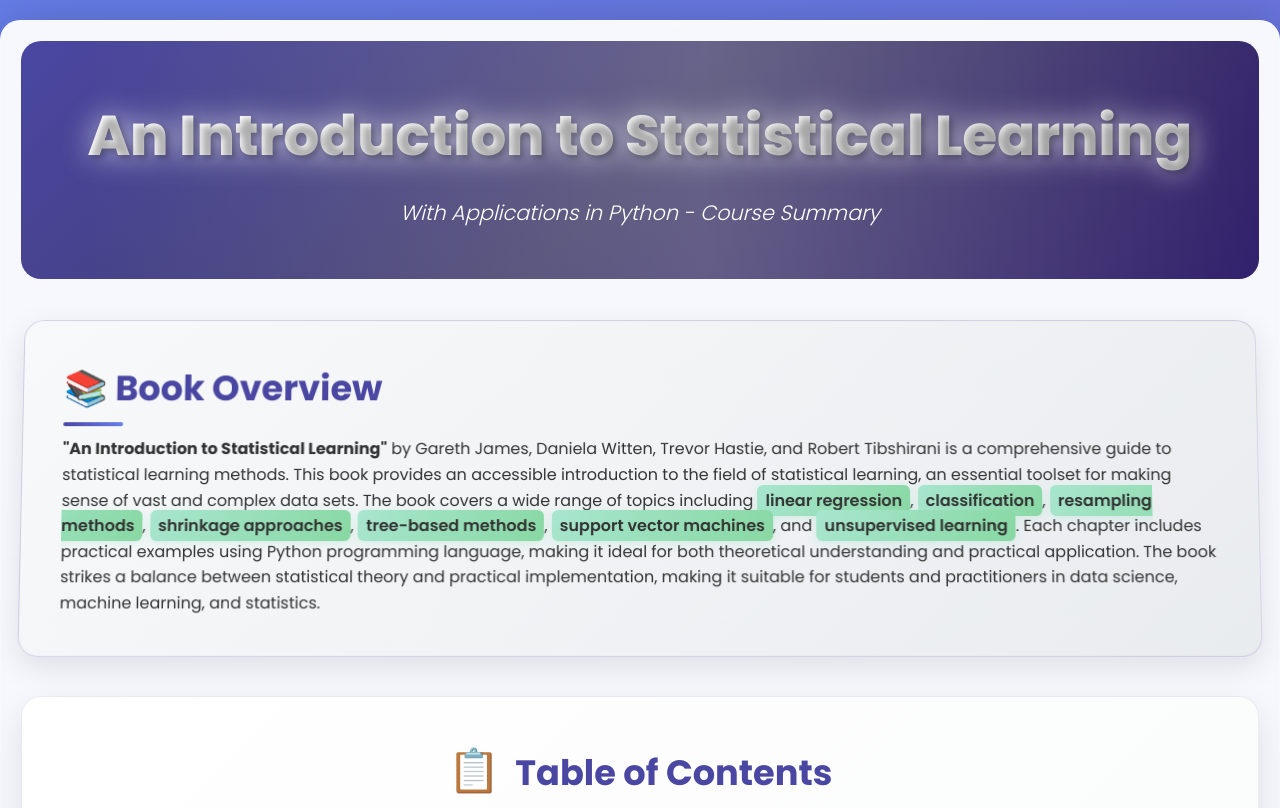
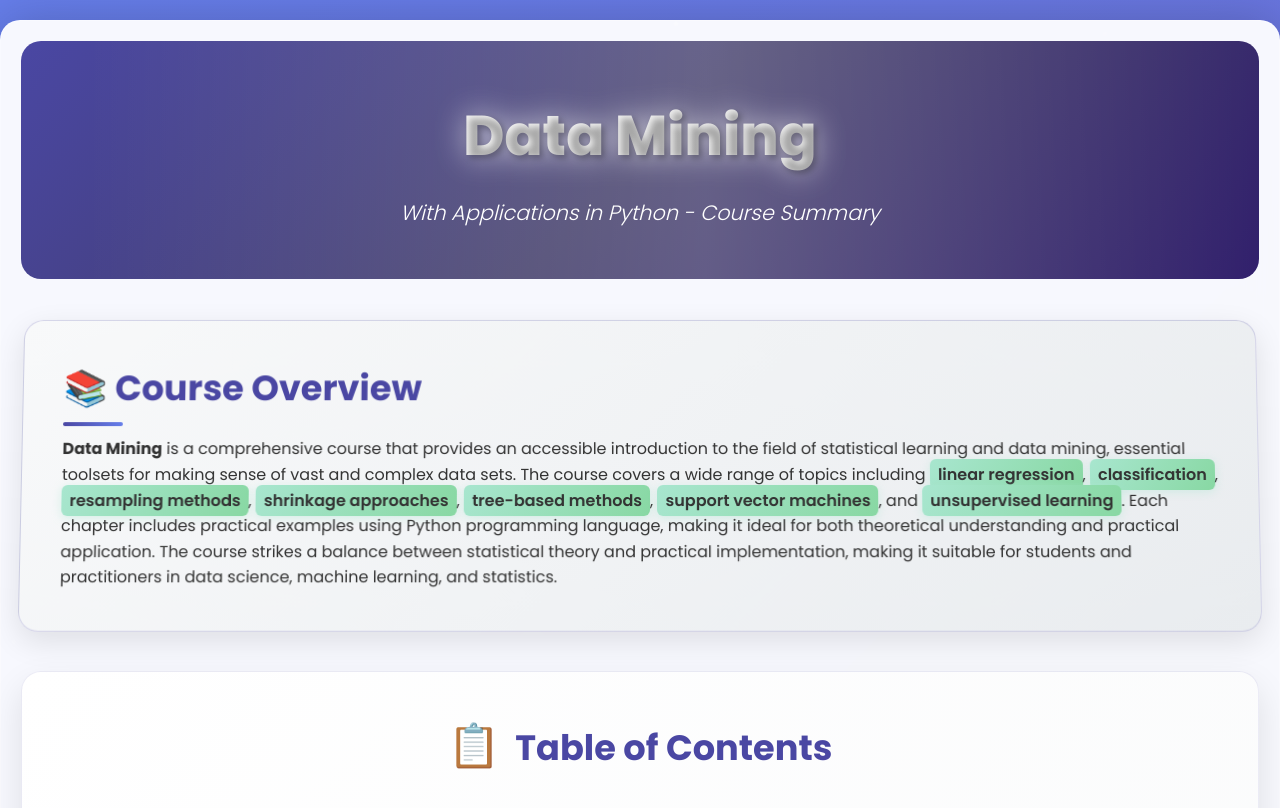
Before and after one commit to kervis008/Data_Mining, a plain HTML site: page index.html in a window 1280 px wide. Shown: the top 808 px of the page. Drawn offline with Linux system fonts and the light colour scheme.

Commit message:
index.html

```diff
--- a/index.html
+++ b/index.html
@@ -3,7 +3,7 @@
 <head>
     <meta charset="UTF-8">
     <meta name="viewport" content="width=device-width, initial-scale=1.0">
-    <title>Introduction to Statistical Learning - Course Summary</title>
+    <title>Data Mining - Course Summary</title>
     <style>
         @import url('https://fonts.googleapis.com/css2?family=Poppins:wght@300;400;500;600;700;800&display=swap');
 
@@ -621,14 +621,14 @@
 
     <div class="container">
         <header>
-            <h1>An Introduction to Statistical Learning</h1>
+            <h1>Data Mining</h1>
             <p class="subtitle">With Applications in Python - Course Summary</p>
         </header>
 
         <section class="overview">
-            <h2>📚 Book Overview</h2>
+            <h2>📚 Course Overview</h2>
             <p>
-                <strong>"An Introduction to Statistical Learning"</strong> by Gareth James, Daniela Witten, Trevor Hastie, and Robert Tibshirani is a comprehensive guide to statistical learning methods. This book provides an accessible introduction to the field of statistical learning, an essential toolset for making sense of vast and complex data sets. The book covers a wide range of topics including <span class="highlight">linear regression</span>, <span class="highlight">classification</span>, <span class="highlight">resampling methods</span>, <span class="highlight">shrinkage approaches</span>, <span class="highlight">tree-based methods</span>, <span class="highlight">support vector machines</span>, and <span class="highlight">unsupervised learning</span>. Each chapter includes practical examples using Python programming language, making it ideal for both theoretical understanding and practical application. The book strikes a balance between statistical theory and practical implementation, making it suitable for students and practitioners in data science, machine learning, and statistics.
+                <strong>Data Mining</strong> is a comprehensive course that provides an accessible introduction to the field of statistical learning and data mining, essential toolsets for making sense of vast and complex data sets. The course covers a wide range of topics including <span class="highlight">linear regression</span>, <span class="highlight">classification</span>, <span class="highlight">resampling methods</span>, <span class="highlight">shrinkage approaches</span>, <span class="highlight">tree-based methods</span>, <span class="highlight">support vector machines</span>, and <span class="highlight">unsupervised learning</span>. Each chapter includes practical examples using Python programming language, making it ideal for both theoretical understanding and practical application. The course strikes a balance between statistical theory and practical implementation, making it suitable for students and practitioners in data science, machine learning, and statistics.
             </p>
         </section>
 
@@ -1089,7 +1089,7 @@
             <br><br>
             <p><em>Course completed with practical implementations in Python using scikit-learn, pandas, and matplotlib</em></p>
             <p style="margin-top: 15px; font-size: 0.9em; opacity: 0.8;">
-                Created for academic purposes | Based on "An Introduction to Statistical Learning" by James, Witten, Hastie, and Tibshirani
+                Created for academic purposes | Data Mining Course with Python Implementation
             </p>
         </footer>
     </div>
@@ -1262,7 +1262,7 @@
         // Initialize typing effect
         setTimeout(typeWriter, 500);
 
-        console.log('🎨 Enhanced Statistical Learning Course Summary loaded!');
+        console.log('🎨 Enhanced Data Mining Course Summary loaded!');
         console.log('✨ Features: 3D animations, particles, parallax, enhanced interactions');
         console.log('🔗 All GitHub links updated to your repository structure!');
     </script>
```
